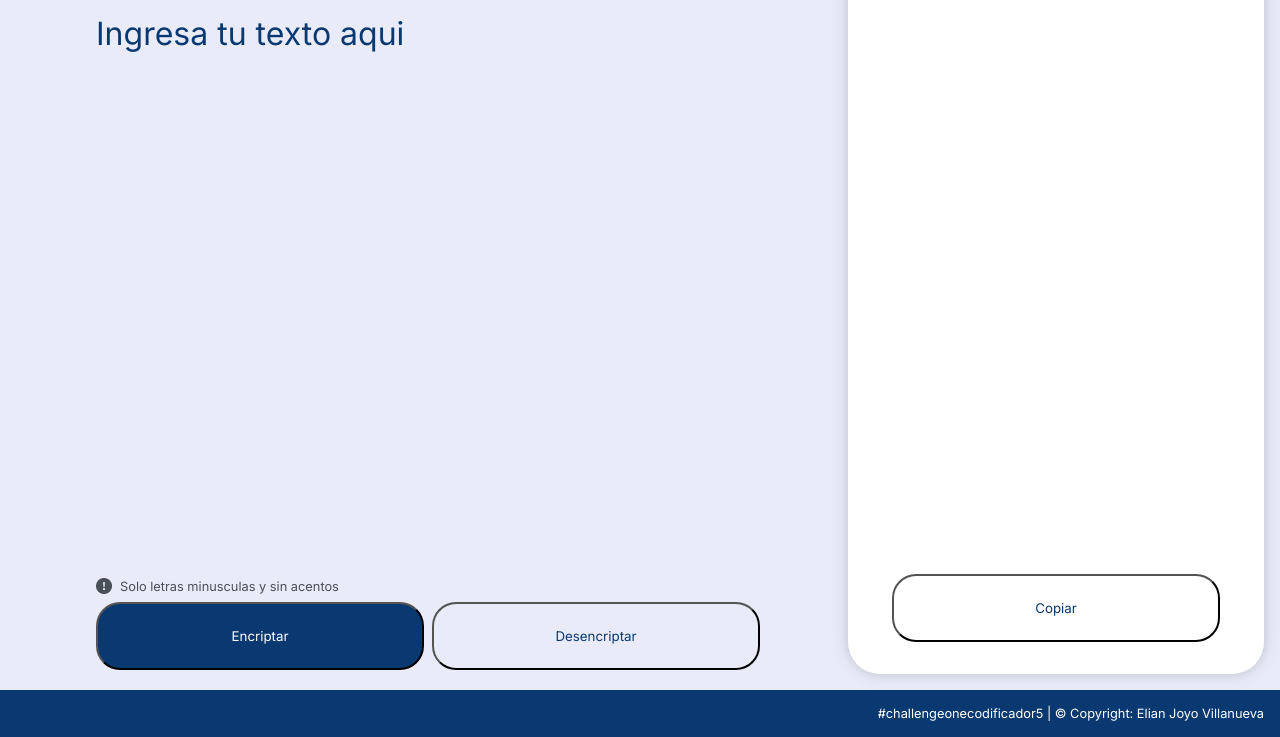
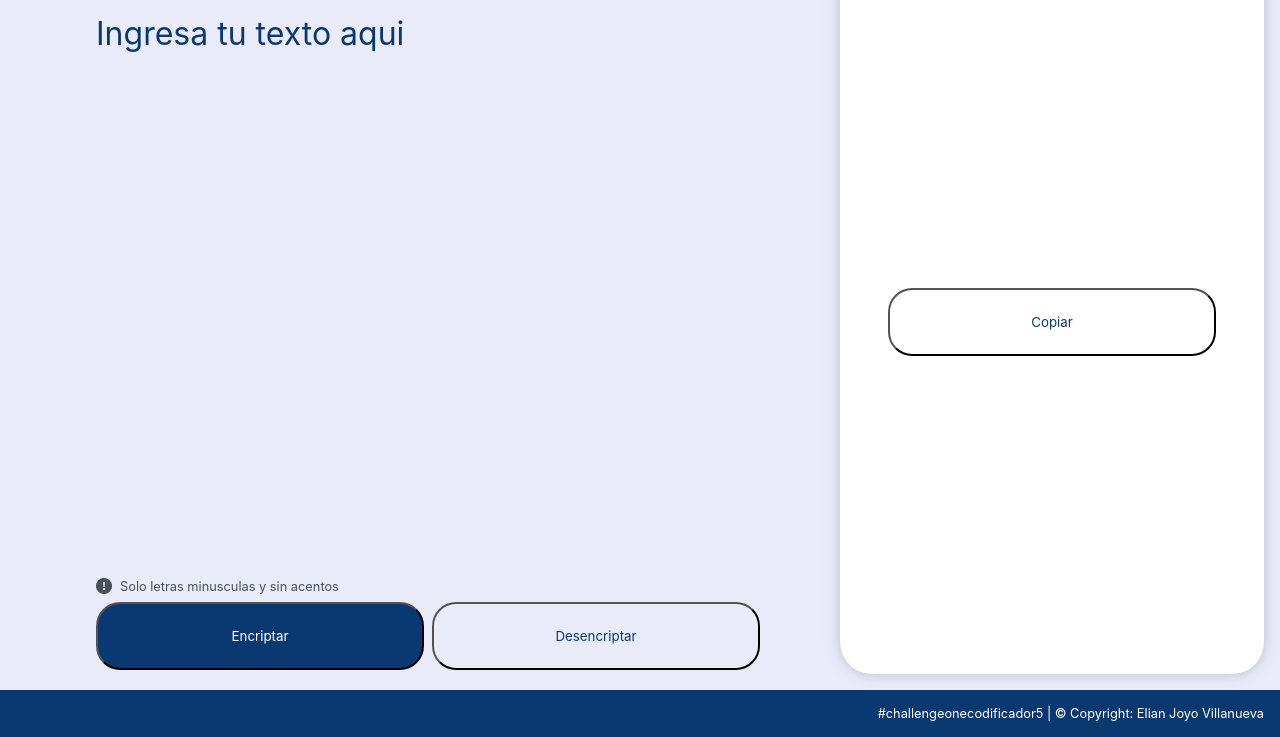
Before and after one commit to ElianAndrel456/challenge-one, a plain HTML site: page index.html in a window 1280 px wide. Both pictures are taken after a click on the button "Desencriptar". Shown: the part 78-815 px from the top of the page. Drawn offline with Linux system fonts and the light colour scheme.

Commit message:
fix position buttom copy

```diff
--- a/app.js
+++ b/app.js
@@ -41,10 +41,7 @@ function decryptText() {
 function CreateButtonCopy(box) {
 	const btnCopy = document.createElement('button')
 	btnCopy.innerText = 'Copiar'
-	btnCopy.classList.add('btn__secondary')
-	btnCopy.style.margin = 'auto'
-	btnCopy.style.position = 'absolute'
-	btnCopy.style.bottom = '2rem'
+	btnCopy.classList.add('btn__secondary', 'btn__copy')
 	btnCopy.onclick = copyToClipBoard
 	box.appendChild(btnCopy)
 }
--- a/style.css
+++ b/style.css
@@ -1,4 +1,4 @@
-@import url('https://fonts.googleapis.com/css2?family=Inter:wght@300;400;600;700&display=swap');
+@import url('https://fonts.googleapis.com/css2?family:Inter:wght;@300;400;600;700&display:swap');
 
 * {
 	margin: 0;
@@ -127,6 +127,12 @@ body {
 	background-color: #d8dfe8;
 }
 
+.btn__copy {
+	position: 'absolute';
+	margin: 'auto';
+	bottom: '2rem';
+}
+
 @media screen and (max-width: 1400px) {
 	.main {
 		margin: 1rem;
@@ -136,6 +142,11 @@ body {
 	}
 	.section__left__box {
 		padding-left: 5rem;
+	}
+	.btn__copy {
+		position: 'relative';
+		bottom: 0.5rem;
+		margin-top: 2rem;
 	}
 }
 @media screen and (max-width: 1200px) {
```
